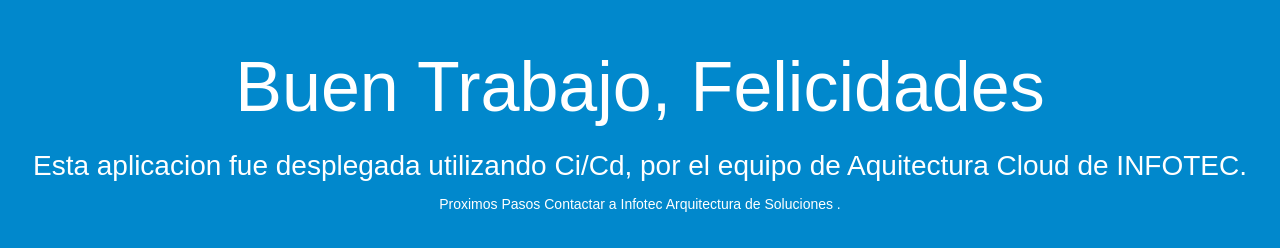
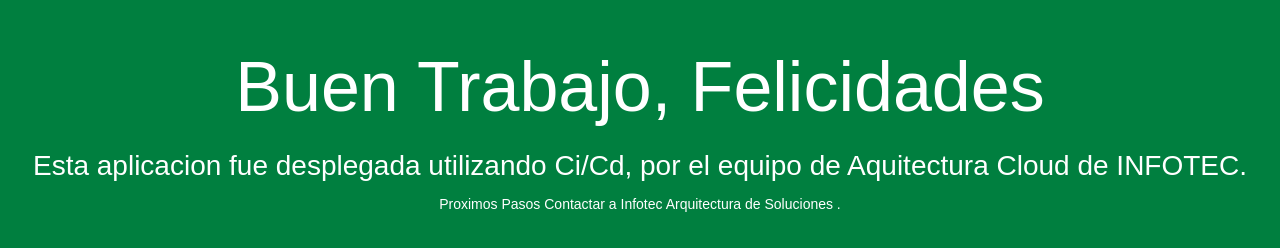
Before and after one commit to marceloinfotec/infotec, a plain HTML site: page index.html in a window 1280 px wide. Drawn offline with Linux system fonts and the light colour scheme.

Commit message:
cambio index a verde

```diff
--- a/index.html
+++ b/index.html
@@ -6,7 +6,7 @@
   <style>
     body {
       color: #ffffff;
-      background-color: #0188cc;
+      background-color: #007f3f;
       font-family: Arial, sans-serif;
       font-size: 14px;
     }
```
